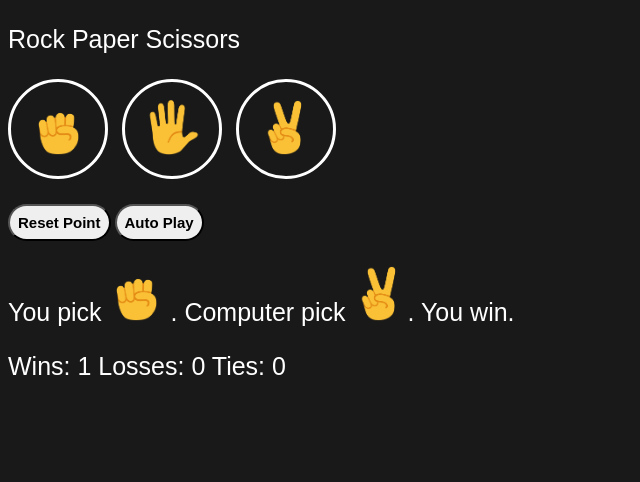
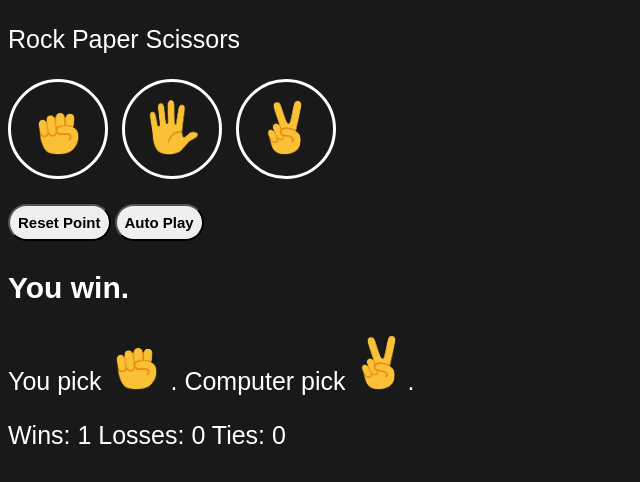
Before and after one commit to MinhPhi2504/Game, a plain HTML site: page index.html in a window 1280 px wide. Both pictures are taken after a click on the button 58 px from the left and 129 px from the top of the page. Shown: the whole page, without its empty margins (0-640 px from the left). Drawn offline with Linux system fonts and the light colour scheme.

Commit message:
Update index.html

```diff
--- a/index.html
+++ b/index.html
@@ -22,13 +22,13 @@
         .emoji {
             width: 55px;
         }
-        .Show-result {
+        .Show-result,.Show-score,.Show-detail {
             font-family: Arial;
             font-size: 25px;
         }
-        .Show-score{
-            font-family: Arial;
-            font-size: 25px;
+        .Show-result {
+            font-size: 30px;
+            font-weight: bold;
         }
         .button {
             margin-top: 25px;
@@ -52,9 +52,11 @@
         <button onclick="ResetScore()" class ="resetButton">Reset Point</button>
         <button class ="autoPlay" onclick = "PlayAuto()">Auto Play</button>
     </div>
-
-    <p class = "Show-result"></p>
+    <div>
+        <p class = "Show-result"></p>
+    <p class = "Show-detail"></p>
     <p class = "Show-score"></p>
+    </div>
     <script>
         /*let score = {
             wins : 0,
@@ -94,6 +96,7 @@
             localStorage.removeItem('score')
             document.querySelector('.Show-result').innerHTML = ''
             document.querySelector('.Show-score').innerHTML = ''
+            document.querySelector('.Show-detail').innerHTML = ''
         }
         function PlayGame(playerMove) {
             let result = ''
@@ -143,7 +146,8 @@
                     break;
             }
             localStorage.setItem('score', JSON.stringify(score) )
-            document.querySelector('.Show-result').innerHTML = `You pick  <img src="${playerMove}-emoji.png" class="emoji"> . Computer pick <img src="${computerMove}-emoji.png" class="emoji">. ${result}`
+            document.querySelector('.Show-result').innerHTML = result
+            document.querySelector('.Show-detail').innerHTML = `You pick  <img src="${playerMove}-emoji.png" class="emoji"> . Computer pick <img src="${computerMove}-emoji.png" class="emoji">.`
             document.querySelector('.Show-score').innerHTML = `Wins: ${score.wins} Losses: ${score.losses} Ties: ${score.ties}`
         }
         function Show_computerMove () {
```
